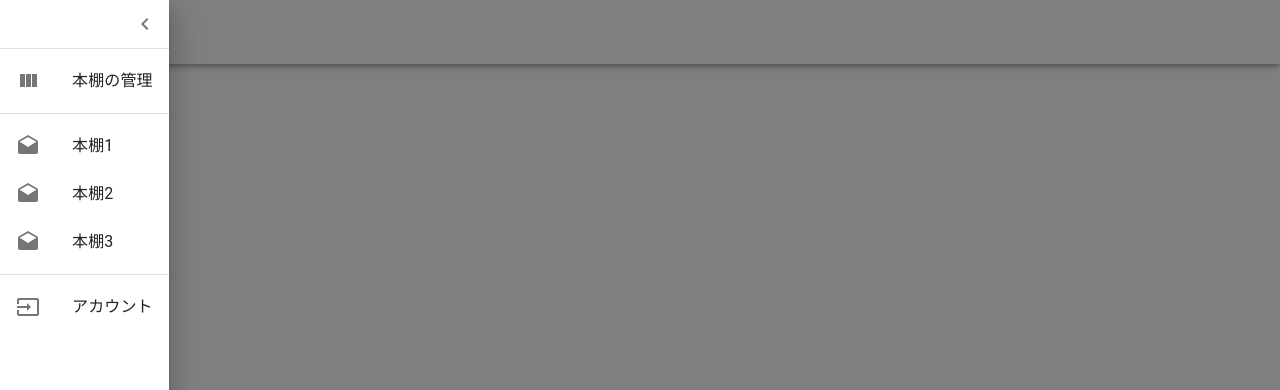
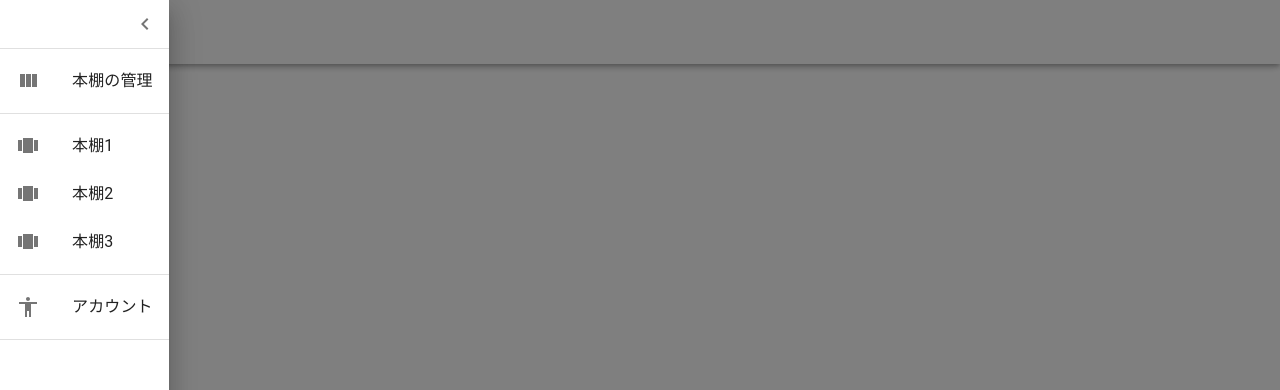
Before and after one commit to igm50/shelvo, a React (Create React App) app: page / in a window 1280 px wide. Both pictures are taken after a click on the button 48 px from the left and 32 px from the top of the page. Shown: the top 390 px of the page. Built offline with nearby package versions, Linux system fonts and the light colour scheme.

Commit message:
update: MenuListをIconList利用に修正

```diff
--- a/src/components/molecules/IconList.tsx
+++ b/src/components/molecules/IconList.tsx
@@ -3,7 +3,7 @@ import { List, ListItem, ListItemIcon, ListItemText } from '@material-ui/core'
 import { SvgIconProps } from '@material-ui/core/SvgIcon'
 
 interface Props {
-  iconSetArray: {
+  iconList: {
     Icon: (props: SvgIconProps) => JSX.Element
     title: string
   }[]
@@ -12,7 +12,7 @@ interface Props {
 const MenuList: React.FC<Props> = props => {
   return (
     <List>
-      {props.iconSetArray.map((iconSet, index) => (
+      {props.iconList.map((iconSet, index) => (
         <ListItem button key={index}>
           <ListItemIcon>
             <iconSet.Icon />
--- a/src/containers/organisms/MenuList.tsx
+++ b/src/containers/organisms/MenuList.tsx
@@ -1,55 +1,24 @@
 import React from 'react'
+import { Divider } from '@material-ui/core'
+import { ViewColumn, ViewCarousel, Accessibility } from '@material-ui/icons'
 
-import {
-  List,
-  ListItem,
-  ListItemIcon,
-  ListItemText,
-  Divider
-} from '@material-ui/core'
-import { Input, Drafts, ViewColumn } from '@material-ui/icons'
+import IconList from '../../components/molecules/IconList'
 
 const MenuList: React.FC = () => {
   return (
     <React.Fragment>
-      <List>
-        <ListItem button>
-          <ListItemIcon>
-            <ViewColumn />
-          </ListItemIcon>
-          <ListItemText>本棚の管理</ListItemText>
-        </ListItem>
-      </List>
+      <IconList iconList={[{ Icon: ViewColumn, title: '本棚の管理' }]} />
       <Divider />
-      <List>
-        <ListItem>
-          <ListItemIcon>
-            <Drafts />
-          </ListItemIcon>
-          <ListItemText>本棚1</ListItemText>
-        </ListItem>
-        <ListItem>
-          <ListItemIcon>
-            <Drafts />
-          </ListItemIcon>
-          <ListItemText>本棚2</ListItemText>
-        </ListItem>
-        <ListItem>
-          <ListItemIcon>
-            <Drafts />
-          </ListItemIcon>
-          <ListItemText>本棚3</ListItemText>
-        </ListItem>
-      </List>
+      <IconList
+        iconList={[
+          { Icon: ViewCarousel, title: '本棚1' },
+          { Icon: ViewCarousel, title: '本棚2' },
+          { Icon: ViewCarousel, title: '本棚3' }
+        ]}
+      />
       <Divider />
-      <List>
-        <ListItem button>
-          <ListItemIcon>
-            <Input />
-          </ListItemIcon>
-          <ListItemText>アカウント</ListItemText>
-        </ListItem>
-      </List>
+      <IconList iconList={[{ Icon: Accessibility, title: 'アカウント' }]} />
+      <Divider />
     </React.Fragment>
   )
 }
```
Also changed, not shown: 2 other files (tests, documents, lock files or other folders).
